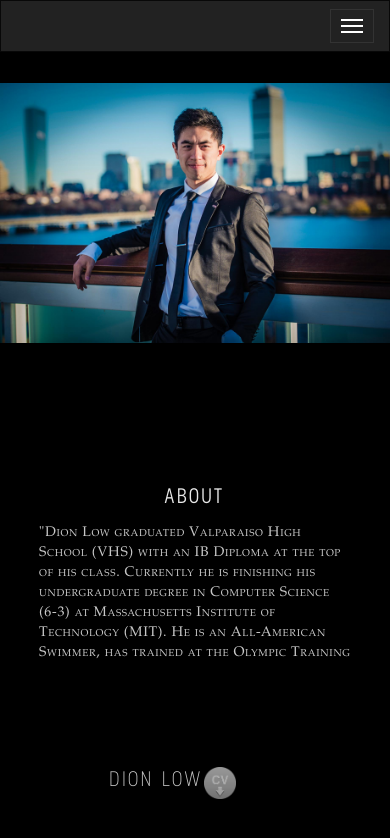
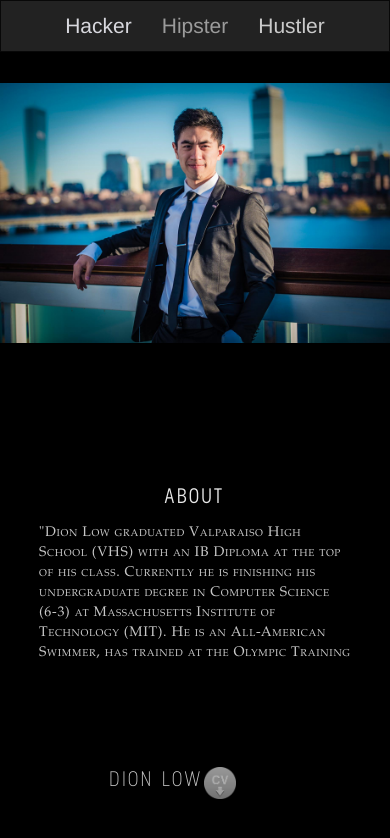
Before and after one commit to 313malek/website, a plain HTML site: page index.html in a window 390 px wide. Drawn offline with nearby package versions, Linux system fonts and the light colour scheme.

Commit message:
fixed bootstrape min for navbar fixed

```diff
--- a/index.html
+++ b/index.html
@@ -5,11 +5,9 @@
     <meta name="viewport" content="width=device-width">
     <title>A grouped pure CSS parallax demo by Keith Clark</title>
     <link href='https://fonts.googleapis.com/css?family=Cinzel' rel='stylesheet' type='text/css'>
-    <link rel="stylesheet" href="https://maxcdn.bootstrapcdn.com/bootstrap/3.3.6/css/bootstrap.min.css" type="text/css">
+    <link rel="stylesheet" href="bootstrap.min.css" type="text/css">
 
     <script src="https://ajax.googleapis.com/ajax/libs/jquery/2.1.4/jquery.min.js"></script>
-    <script src="https://maxcdn.bootstrapcdn.com/bootstrap/3.3.6/js/bootstrap.min.js"></script>
-
     <link rel="stylesheet" href="style.css" type="text/css">
 
 
@@ -20,14 +18,7 @@
 
     <nav class="navbar navbar-inverse" role="navigation">
 <!--       Brand and toggle get grouped for better mobile display -->
-      <div class="navbar-header">
-        <button type="button" class="navbar-toggle" data-toggle="collapse" data-target=".navbar-ex1-collapse">
-          <span class="sr-only">Toggle navigation</span>
-          <span class="icon-bar"></span>
-          <span class="icon-bar"></span>
-          <span class="icon-bar"></span>
-        </button>
-      </div>
+
 
       <!-- Collect the nav links, forms, and other content for toggling -->
     <div class="collapse navbar-collapse navbar-ex1-collapse">
@@ -36,7 +27,7 @@
             <li><a href="#" id="go-hipster" class="center">Hipster</a></li>
             <li><a href="#" id="go-hustler" class="center">Hustler</a></li>
         </ul>
-    </div> <!-- .navbar-collapse -->
+    </div>  <!--.navbar-collapse -->
     </nav>
 
     <div class="bottom">
@@ -65,7 +56,7 @@
   </div>
 
 
-<script src="content.min.js"></script>
+<script src="content.js"></script>
 
 <script>
   (function(i,s,o,g,r,a,m){i['GoogleAnalyticsObject']=r;i[r]=i[r]||function(){
```
